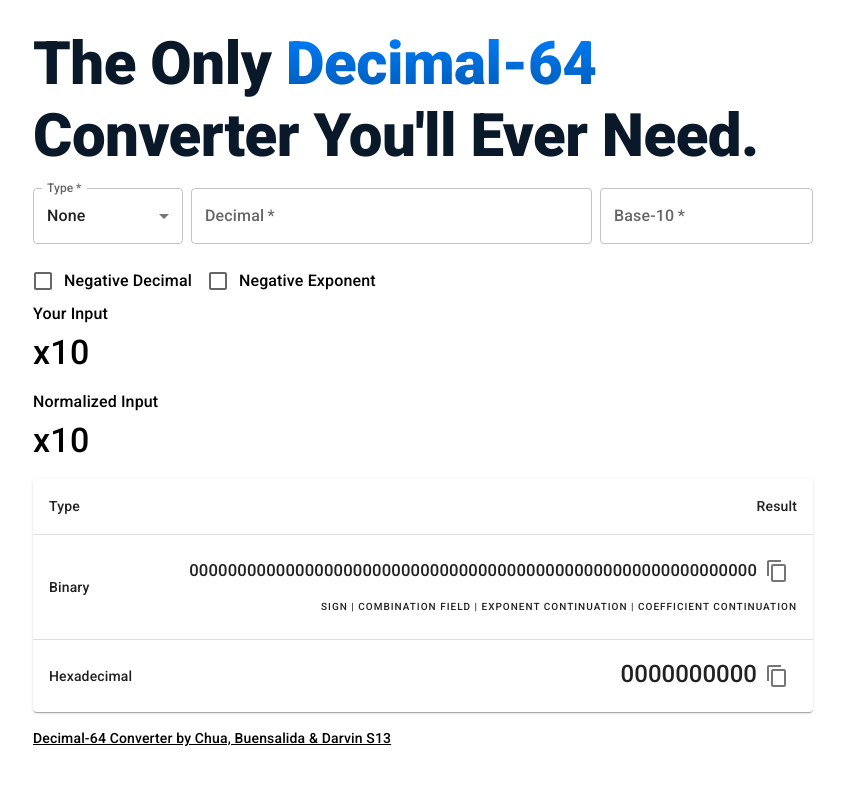
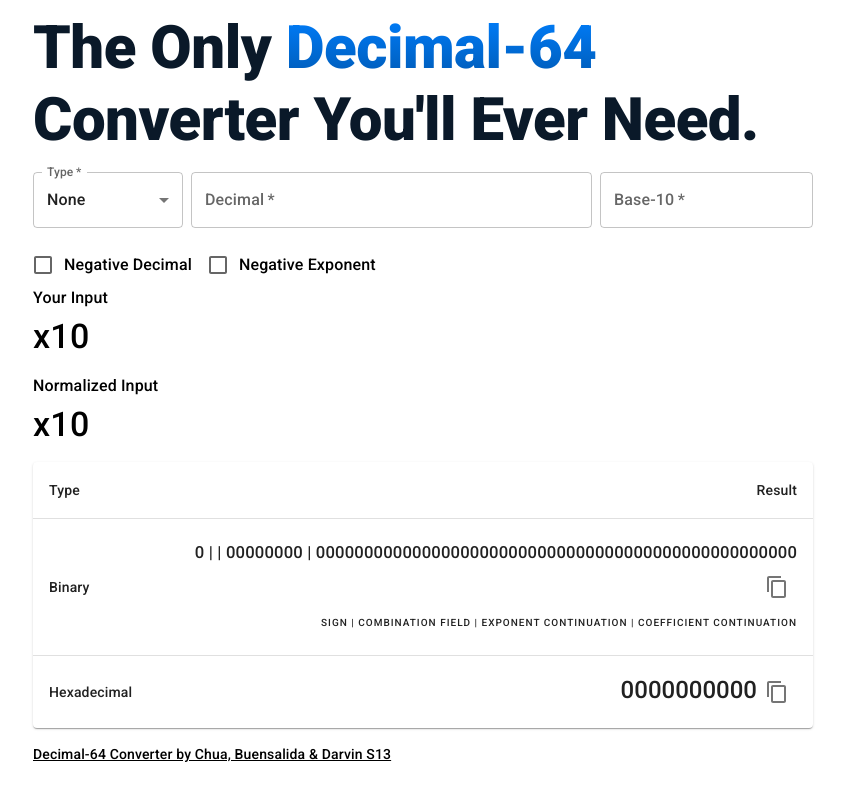
Before and after one commit to Darvvvin/csarch2-mp, a React (Create React App) app in the folder csarch-app/: page / in a window 1280 px wide. Shown: the whole page, without its empty margins (217-1062 px from the left). Built offline with nearby package versions, Linux system fonts and the light colour scheme.

Commit message:
Update Outputs.jsx

```diff
--- a/csarch-app/src/Outputs.jsx
+++ b/csarch-app/src/Outputs.jsx
@@ -382,7 +382,7 @@ export default function Outputs(props) {
     }
 
     function copyBinary() {
-        var text_to_copy = document.getElementById("binary-result").innerHTML;
+        var text_to_copy = binaryResultString;
 
         if (!navigator.clipboard) {
             var copyText = document.getElementById("binary-result");
@@ -435,7 +435,7 @@ export default function Outputs(props) {
                             </TableCell>
                             <TableCell align="right">
                                 <Typography variant="h6">
-                                    <small id='binary-result'>{sign}{comboField}{expoCont}{coefCount}</small>
+                                    <small id='binary-result'>{sign} | {comboField} | {expoCont} | {coefCount}</small>
                                     <IconButton onClick={copyBinary}>
                                         <ContentCopyIcon />
                                     </IconButton >
```
